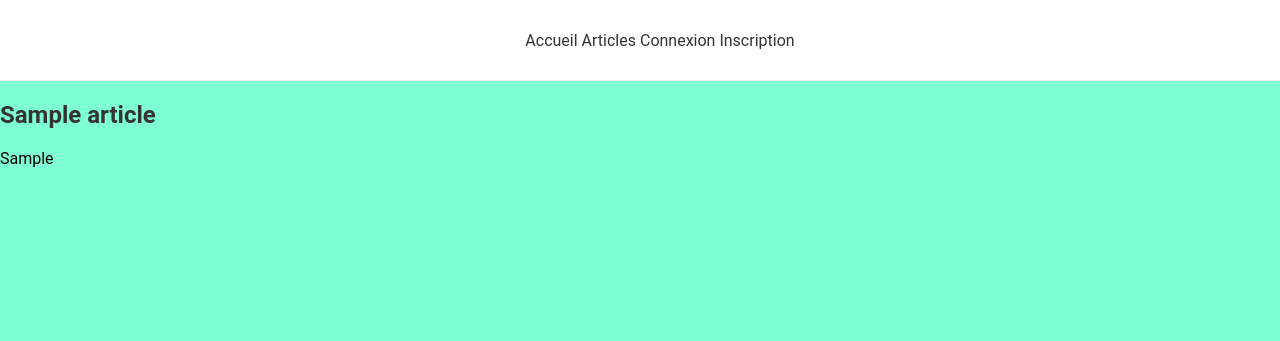
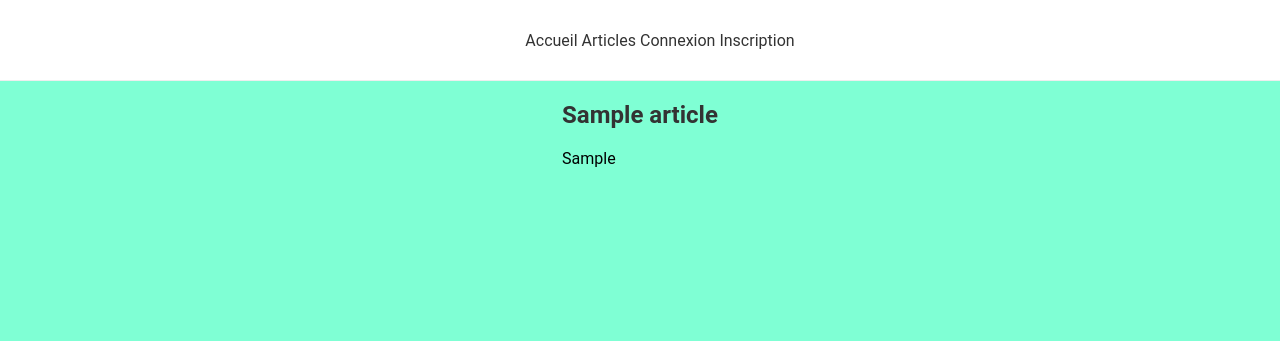
Before and after one commit to gorvelg/bloggo, a PHP site: page / in a window 1280 px wide. Shown: the top 341 px of the page. Run offline with PHP 8.4, Linux system fonts and the light colour scheme; tables that the repository leaves empty or names only in its code hold one stand-in row (values such as "Sample post").

Commit message:
style centre

```diff
--- a/pages/templates/default.php
+++ b/pages/templates/default.php
@@ -15,8 +15,10 @@
             <a href="?p=register">Inscription</a>
         </div>
     </nav>
-    <div class="container">
-        <?= $content; ?>
+    <div class="wrapper">
+        <div class="article">
+            <?= $content; ?>
+        </div>
     </div>
 
 </body>
--- a/public/css/style.css
+++ b/public/css/style.css
@@ -34,3 +34,10 @@ a {
     width: 100%;
     z-index: 100;
 }
+
+.wrapper {
+    display: flex;
+    flex-direction: column;
+    align-items: center;
+    width: 100%;
+}
```
